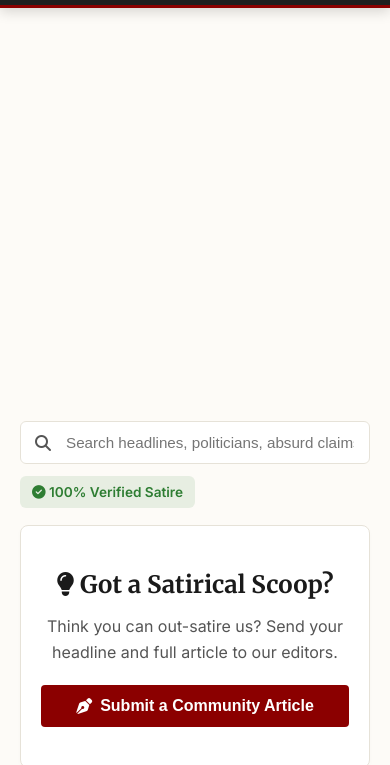
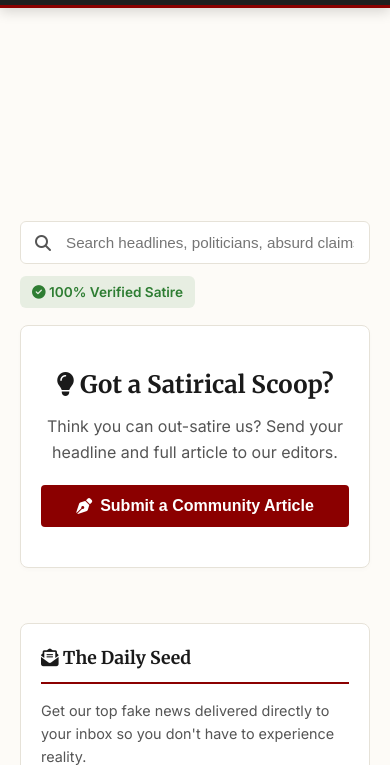
Before and after one commit to jeremykoloski-besci/pompous-pomegranate, a website: page index.html in a window 390 px wide. Shown: the part 79-844 px from the top of the page. Drawn offline with nearby package versions, Linux system fonts and the light colour scheme; no server answers.

Commit message:
Update styles.css

```diff
--- a/styles.css
+++ b/styles.css
@@ -35,7 +35,7 @@ html, body {
 }
 @media (max-width: 768px) {
     body {
-        padding-top: 460px !important; /* Adjust this value up if it still overlaps on mobile */
+        padding-top: 260px !important; /* Adjust this value up if it still overlaps on mobile */
     }
 }
 :root {
```
